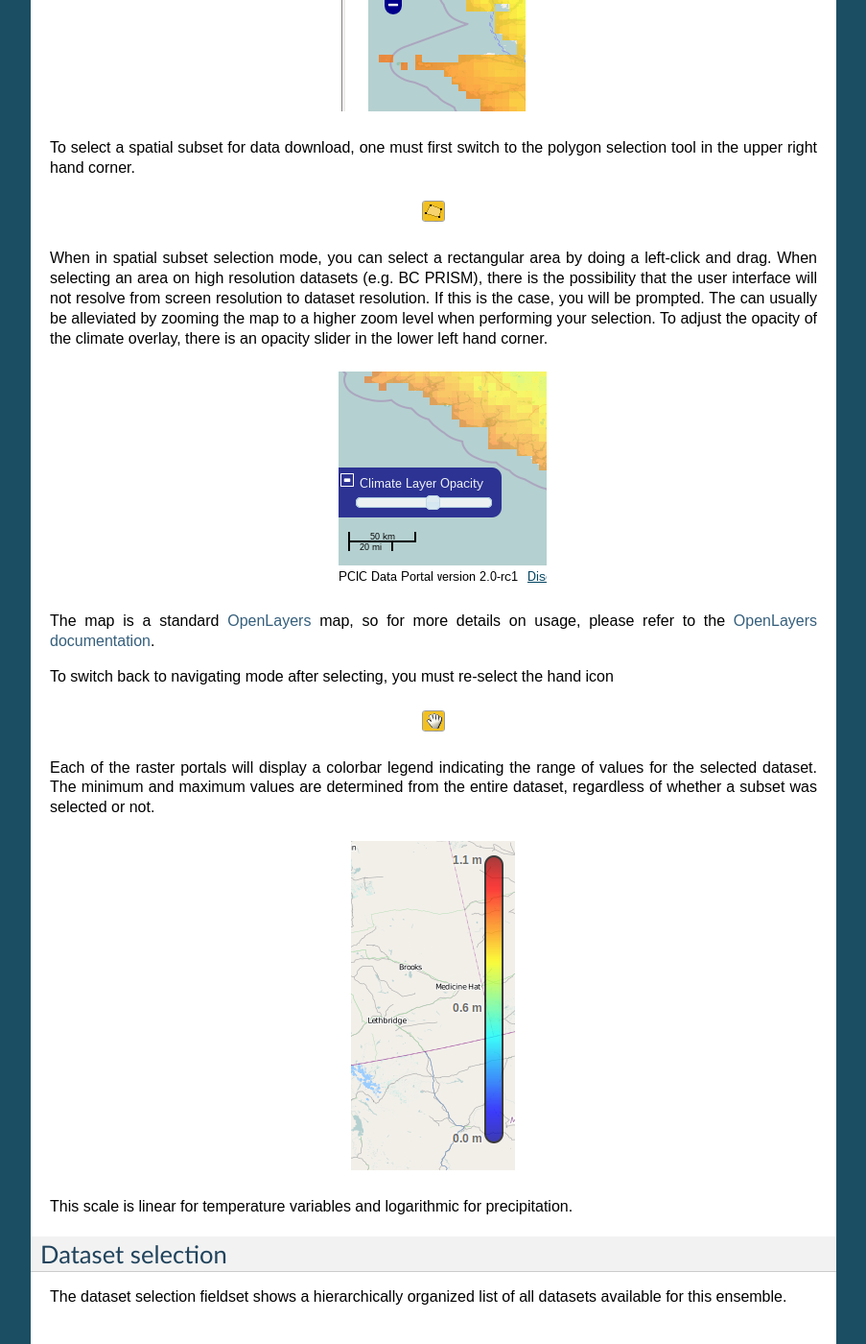
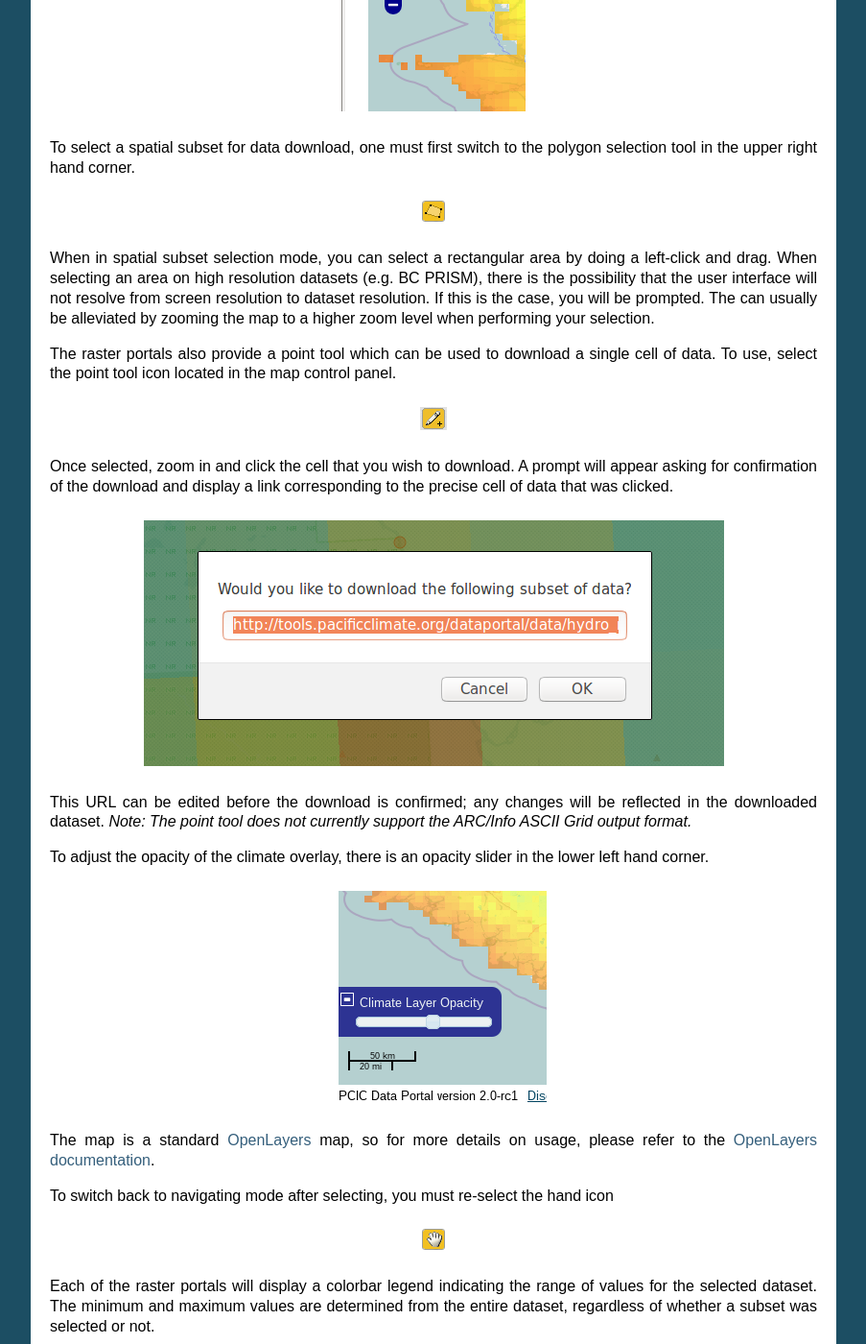
Before and after one commit to pacificclimate/pdp, a Sphinx documentation site: the page built from doc/source/raster.rst, in a window 1280 px wide and 1400 px high, scrolled down 1180 px. Shown: the whole window at 96% size, without its empty margins (198-1101 px from the left). Built offline with Sphinx 7.4.7, drawn with Linux system fonts in a browser that asks for light colours.

Commit message:
Add point tool documentation

```diff
--- a/doc/source/raster.rst
+++ b/doc/source/raster.rst
@@ -28,7 +28,19 @@ To select a spatial subset for data download, one must first switch to the polyg
 
 .. figure:: images/draw_polygon_on.png
 
-When in spatial subset selection mode, you can select a rectangular area by doing a left-click and drag. When selecting an area on high resolution datasets (e.g. BC PRISM), there is the possibility that the user interface will not resolve from screen resolution to dataset resolution. If this is the case, you will be prompted. The can usually be alleviated by zooming the map to a higher zoom level when performing your selection. To adjust the opacity of the climate overlay, there is an opacity slider in the lower left hand corner.
+When in spatial subset selection mode, you can select a rectangular area by doing a left-click and drag. When selecting an area on high resolution datasets (e.g. BC PRISM), there is the possibility that the user interface will not resolve from screen resolution to dataset resolution. If this is the case, you will be prompted. The can usually be alleviated by zooming the map to a higher zoom level when performing your selection.
+
+The raster portals also provide a point tool which can be used to download a single cell of data. To use, select the point tool icon located in the map control panel.
+
+.. figure:: images/point_on.png
+
+Once selected, zoom in and click the cell that you wish to download. A prompt will appear asking for confirmation of the download and display a link corresponding to the precise cell of data that was clicked.
+
+.. figure:: images/download-prompt.png
+
+This URL can be edited before the download is confirmed; any changes will be reflected in the downloaded dataset. *Note: The point tool does not currently support the ARC/Info ASCII Grid output format.*
+
+To adjust the opacity of the climate overlay, there is an opacity slider in the lower left hand corner.
 
 .. figure:: images/opacity_slider.png
 
--- a/pdp/static/js/pdp_controls.js
+++ b/pdp/static/js/pdp_controls.js
@@ -317,7 +317,7 @@ RasterDownloadLink.prototype = {
                 },
                 this
             );
-            if (url = window.prompt("Would you like to download the following single cell of data?", url)) {
+            if (url = window.prompt("Would you like to download the following subset of data?", url)) {
                 location.href = url
             };
         } else {
```
Also changed, not shown: doc/source/images/download-prompt.png (added), doc/source/images/point_on.png (added).
